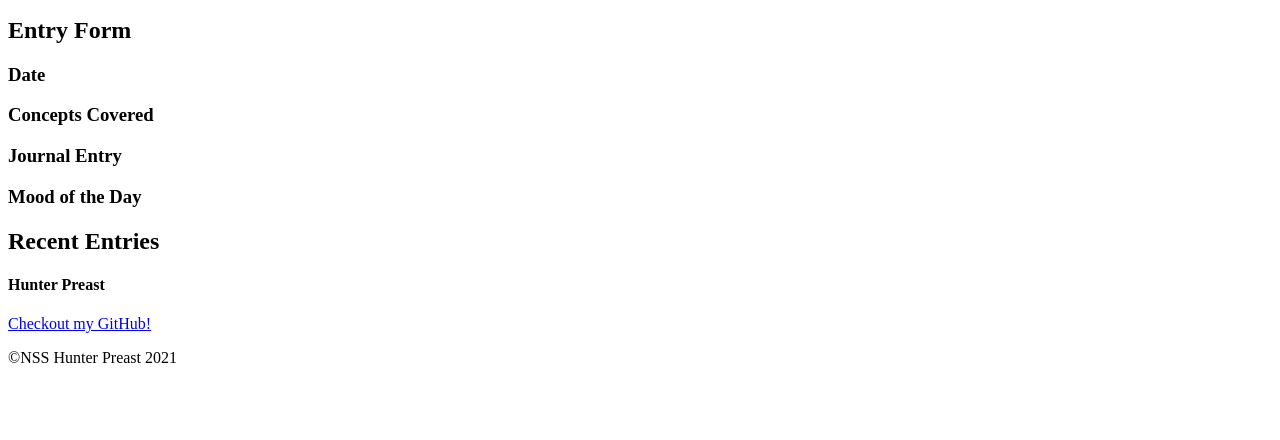
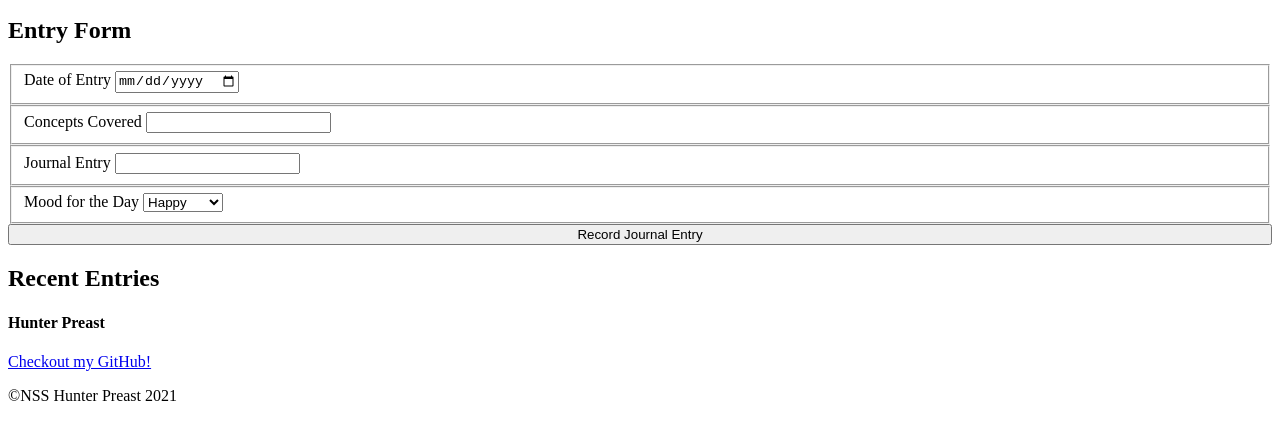
Before and after one commit to HPreast/Daily-Journal, a plain HTML site: page index.html in a window 1280 px wide. Shown: the part 136-576 px from the top of the page. Drawn offline with Linux system fonts and the light colour scheme.

Commit message:
Added form structure and values to index.html

```diff
--- a/index.html
+++ b/index.html
@@ -5,7 +5,7 @@
     <meta http-equiv="X-UA-Compatible" content="IE=edge">
     <meta name="viewport" content="width=device-width, initial-scale=1.0">
     <title>Daily Journal</title>
-    <link rel="stylesheet" href="style.css">
+    <link rel="stylesheet" href="./styles/main.css">
 </head>
 <body>
     <header>
@@ -16,7 +16,32 @@
     <main>
         <section class ="formContainer">
             <h2>Entry Form</h2>
-            <div class ="calender">
+            <form>
+                <fieldset>
+                    <label for="entryDate">Date of Entry</label>
+                    <input type="date" name="journalDate" id="journalDate">
+                </fieldset>
+                <fieldset>
+                    <label for="conceptsCovered">Concepts Covered</label>
+                    <input type="text" name="conceptsCovered" id="conceptsCovered">
+                </fieldset>
+                <fieldset>
+                    <label for="textArea">Journal Entry</label>
+                    <input type="textArea" name="journalEntry" id="journalEntry">
+                </fieldset>
+                <fieldset>
+                    <label for="mood">Mood for the Day</label>
+                    <select name="cars" id="cars" form="carform">
+                        <option value="Happy">Happy</option>
+                        <option value="Content">Content</option>
+                        <option value="Sad">Sad</option>
+                        <option value="Confused">Confused</option>
+                        <option value="Irritated">Irritated</option>
+                      </select>
+                </fieldset>
+                <button type="submit">Record Journal Entry</button>
+            </form>
+            <!-- <div class ="calender">
                 <h3>Date</h3>
             </div>
             <div class="concept">
@@ -30,7 +55,7 @@
             </div>
             <div class="button">
 
-            </div>
+            </div> -->
         </section>
         <aside class="recentEntries">
             <h2>Recent Entries</h2>
--- /dev/null
+++ b/styles/main.css
@@ -0,0 +1,4 @@
+form {
+    display: flex;
+    flex-direction: column;
+}
```
